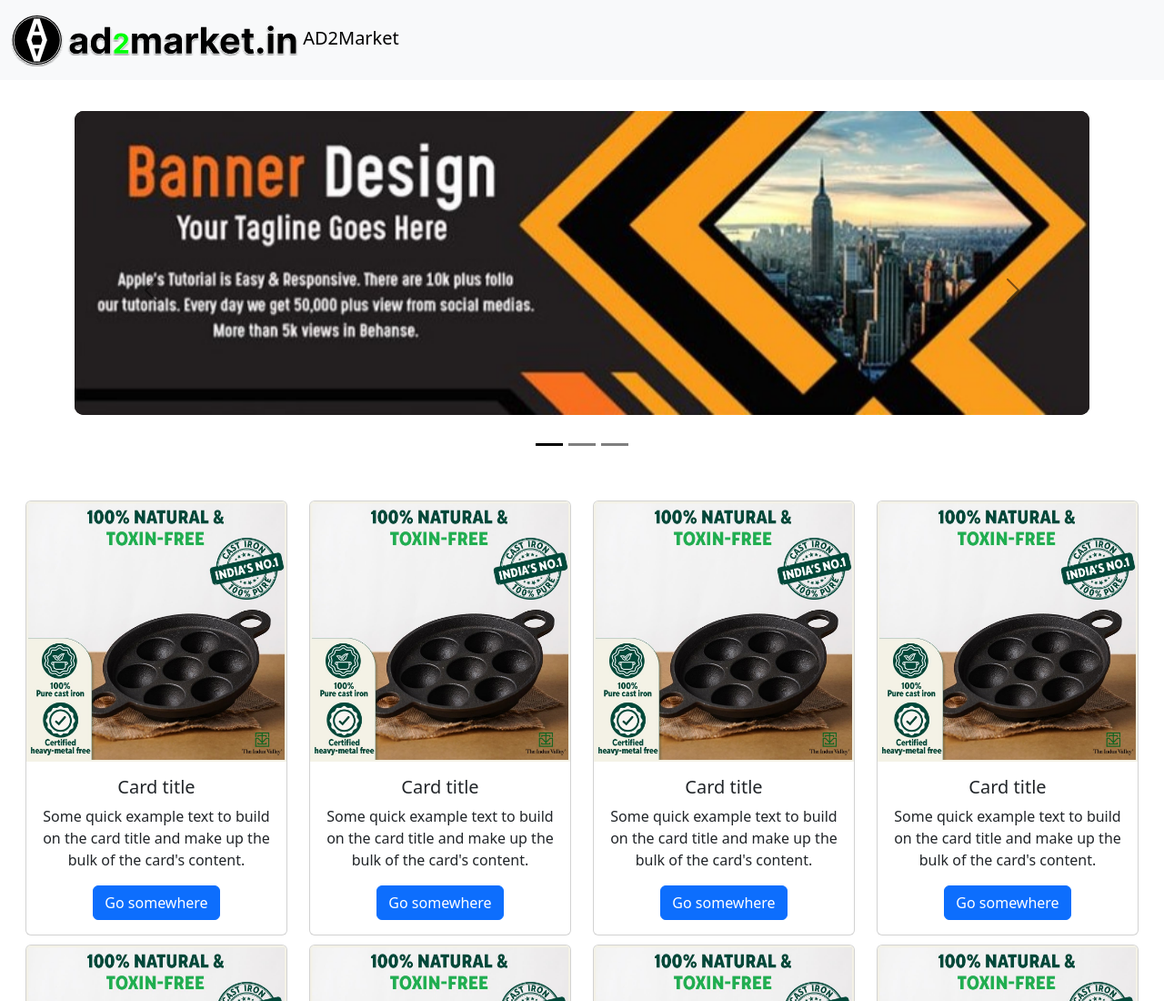
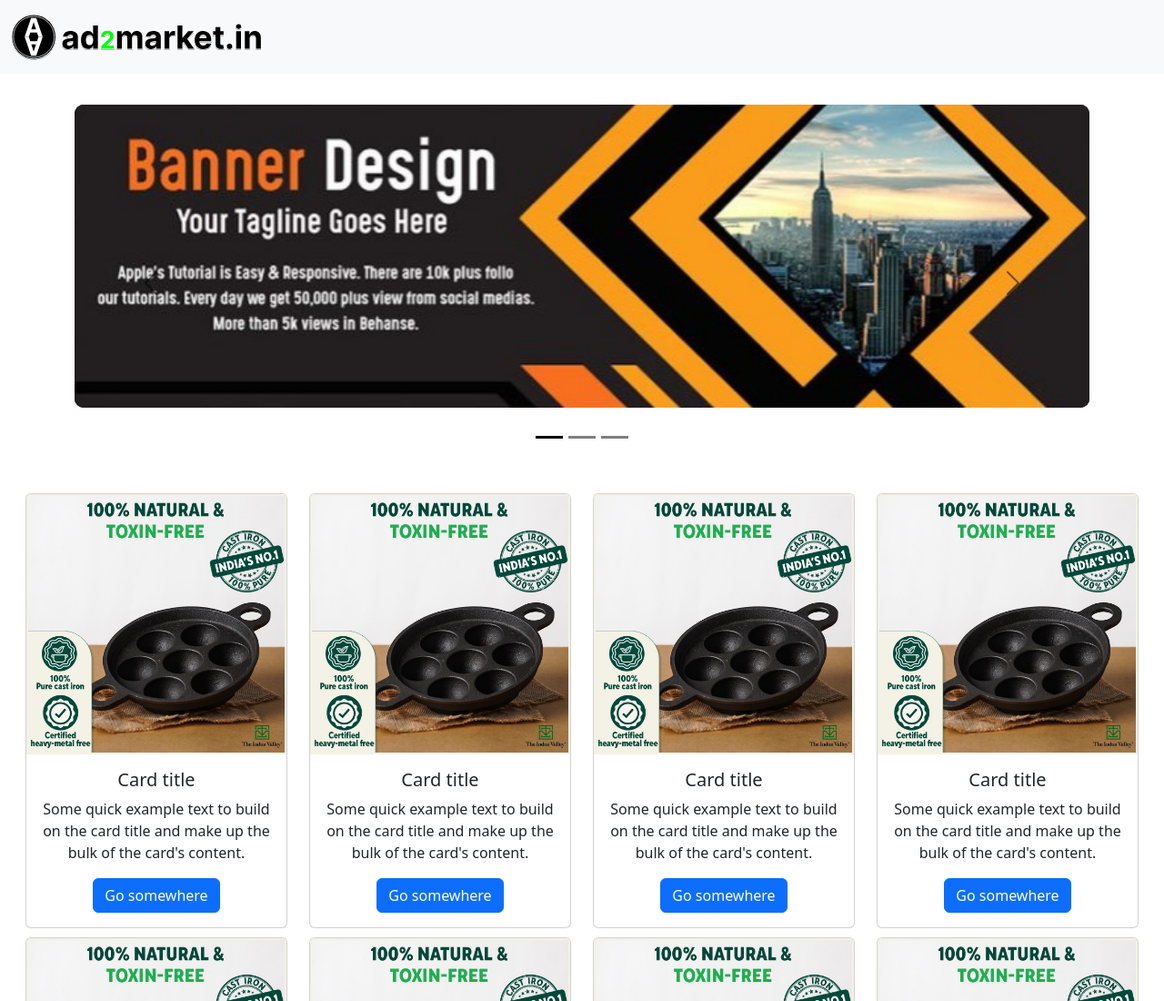
Before and after one commit to kapiljadav/ad2market, a plain HTML site: page index.html in a window 1280 px wide. Shown: the top 1100 px of the page at 91% size. Drawn offline with nearby package versions, Linux system fonts and the light colour scheme.

Commit message:
Update index.html

```diff
--- a/index.html
+++ b/index.html
@@ -16,7 +16,6 @@
         <div class="container-fluid">
           <a class="navbar-brand" href="#">
             <img src="/assets/logou.svg" alt="logo" class="d-inline-block align-text-center" style="height: auto; width: 35%;">
-            AD2Market
           </a>
         </div>
       </nav>
```
